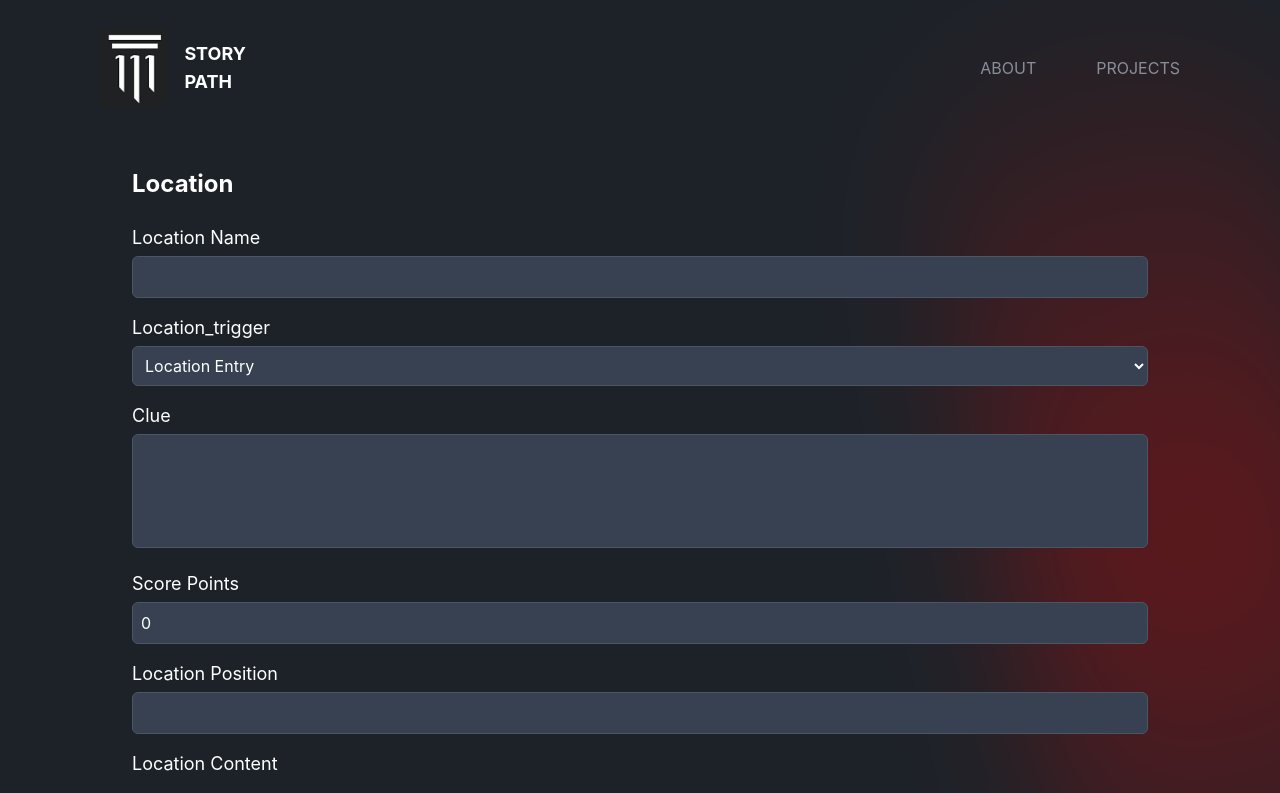
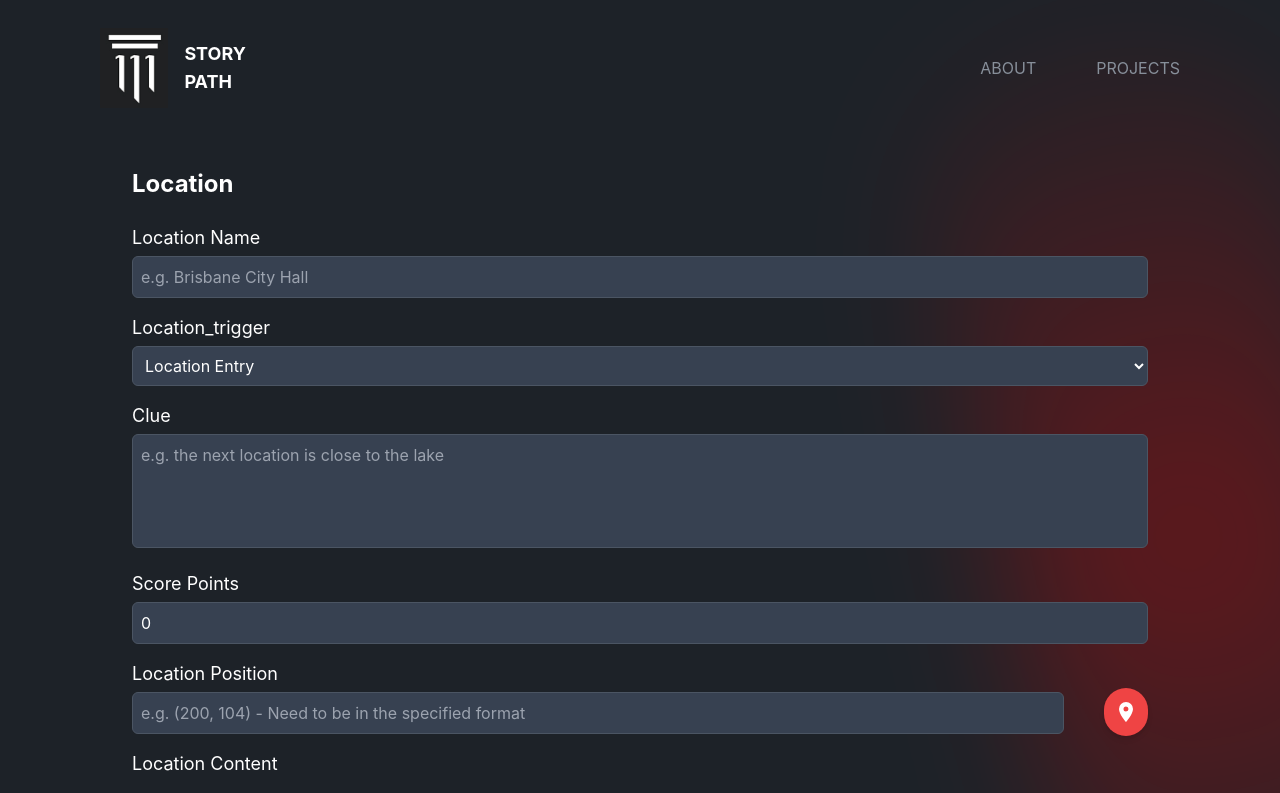
Before and after one commit to BillyBooglyBob/story-path-web, a React (Vite) app: page /project/1/location/add/1 in a window 1280 px wide. Shown: the top 793 px of the page. Built offline with nearby package versions, Linux system fonts and the light colour scheme.

Commit message:
Added location coordinate selection by map

```diff
--- /dev/null
+++ b/src/components/FormElements/LocationInput/LocationInput.tsx
@@ -0,0 +1,60 @@
+import { TextInput } from "../TextInput";
+import LocationPicker from "./LocationPicker";
+
+type LocationInputType = {
+  locationPosition: string;
+  showLocationMap: boolean;
+  handleMapClose: () => void;
+  handleMapOpen: () => void;
+  handleChange: (
+    e: React.ChangeEvent<
+      HTMLInputElement | HTMLTextAreaElement | HTMLSelectElement
+    >
+  ) => void;
+  handleLocationChange: (lat: number, log: number) => void;
+};
+
+const LocationInput = ({
+  locationPosition,
+  showLocationMap,
+  handleChange,
+  handleMapOpen,
+  handleMapClose,
+  handleLocationChange,
+}: LocationInputType) => {
+  return (
+    <div className="flex justify-between gap-10">
+      <TextInput
+        label="Location Position"
+        name="location_position"
+        value={locationPosition}
+        placeholder="e.g. (200, 104) - Need to be in the specified format"
+        onChange={handleChange}
+      />
+      <button
+        type="button"
+        className="mt-7 w-12 h-12 bg-red-500 text-white rounded-full flex items-center justify-center shadow-md hover:bg-red-600"
+        onClick={handleMapOpen}
+      >
+        <svg
+          xmlns="http://www.w3.org/2000/svg"
+          fill="currentColor"
+          className="w-6 h-6"
+          viewBox="0 0 24 24"
+        >
+          <path d="M12 2a7 7 0 00-7 7c0 5.25 7 13 7 13s7-7.75 7-13a7 7 0 00-7-7zm0 9.5a2.5 2.5 0 110-5 2.5 2.5 0 010 5z" />
+        </svg>
+      </button>
+
+      {showLocationMap && (
+        <LocationPicker
+          handleClose={handleMapClose}
+          handleLocationChange={handleLocationChange}
+          currentPosition={locationPosition}
+        />
+      )}
+    </div>
+  );
+};
+
+export default LocationInput;
--- /dev/null
+++ b/src/components/FormElements/LocationInput/LocationPicker.tsx
@@ -0,0 +1,62 @@
+// Help user select location
+
+import { MapContainer, TileLayer, Marker, useMapEvents } from "react-leaflet";
+import "leaflet/dist/leaflet.css";
+import { coordinateToNumArray } from "../../../lib/util";
+
+type LocationPickerType = {
+  handleClose: () => void;
+  handleLocationChange: (lat: number, log: number) => void;
+  currentPosition: string;
+};
+
+const LocationPicker = ({
+  handleClose,
+  handleLocationChange,
+  currentPosition,
+}: LocationPickerType) => {
+  // Default position when no position selected
+  const defaultPositon: [number, number] = [-27.4701442, 153.02413701];
+
+  // Component to handle map clicks
+  const LocationMarker = () => {
+    useMapEvents({
+      click(event) {
+        handleLocationChange(event.latlng.lat, event.latlng.lng);
+      },
+    });
+    return currentPosition ? (
+      <Marker position={coordinateToNumArray(currentPosition)} />
+    ) : null;
+  };
+
+  return (
+    <div className="fixed inset-0 flex items-center justify-center bg-black bg-opacity-50 z-50">
+      <div className="bg-white p-7 rounded flex flex-col items-center w-[50rem] h-full relative">
+        <button
+          className="text-black absolute top-2 right-2"
+          onClick={handleClose}
+        >
+          X
+        </button>
+        <MapContainer
+          center={
+            currentPosition
+              ? coordinateToNumArray(currentPosition)
+              : defaultPositon
+          } // Default center
+          zoom={15} // Default zoom level
+          className="h-full w-full"
+        >
+          <TileLayer
+            url="https://{s}.tile.openstreetmap.org/{z}/{x}/{y}.png"
+            attribution='&copy; <a href="https://www.openstreetmap.org/copyright">OpenStreetMap</a> contributors'
+          />
+          <LocationMarker />
+        </MapContainer>
+      </div>
+    </div>
+  );
+};
+
+export default LocationPicker;
--- a/src/components/FormElements/TextArea.tsx
+++ b/src/components/FormElements/TextArea.tsx
@@ -2,10 +2,11 @@ type TextAreaProps = {
   label: string;
   name: string;
   value: string;
+  placeholder: string;
   onChange: (e: React.ChangeEvent<HTMLTextAreaElement>) => void;
 };
 
-export function TextArea({ label, name, value, onChange }: TextAreaProps) {
+export function TextArea({ label, name, value, placeholder, onChange }: TextAreaProps) {
   return (
     <div className="mb-4">
       <label htmlFor={name} className="block text-lg mb-1">{label}</label>
@@ -14,6 +15,7 @@ export function TextArea({ label, name, value, onChange }: TextAreaProps) {
         name={name}
         value={value}
         onChange={onChange}
+        placeholder={placeholder}
         rows={4}
         className="w-full p-2 bg-gray-700 border border-gray-600 rounded-md resize-none"
       />
--- a/src/components/FormElements/TextInput.tsx
+++ b/src/components/FormElements/TextInput.tsx
@@ -3,6 +3,7 @@ type TextInputProps = {
   label: string;
   name: string;
   value: string;
+  placeholder: string;
   onChange: (e: React.ChangeEvent<HTMLInputElement>) => void;
 };
 
@@ -11,11 +12,11 @@ export function TextInput({
   label,
   name,
   value,
+  placeholder,
   onChange,
 }: TextInputProps) {
-  console.log("TextInput", value);
   return (
-    <div className="mb-4">
+    <div className="mb-4 w-full">
       <label htmlFor={name} className="block text-lg mb-1">
         {label}
       </label>
@@ -25,6 +26,7 @@ export function TextInput({
         name={name}
         value={value}
         onChange={onChange}
+        placeholder={placeholder}
         className="w-full p-2 bg-gray-700 border border-gray-600 rounded-md"
       />
     </div>
--- a/src/lib/util.ts
+++ b/src/lib/util.ts
@@ -1,16 +1,14 @@
-export const locationCoordinateDecimalTrimming = (coordinate: String) => {
+// Given coordinate of the form "(1244, 134)"
+// Restrict the deciamls for each num to be at most 6
+export const locationCoordinateDecimalTrimming = (coordinate: String): String => {
   if (coordinate == "" || coordinate == null || coordinate == undefined)
     return "";
 
   const coords = coordinate.split(",");
 
-  console.log("Coords", coords);
   const truncatedCoords = coords
     .map((coord) => {
       const coordArray = coord.split(".");
-
-      console.log("Coord Array", coordArray);
-      // For coordinates with no decimals
 
       // If coord is a whole number with no decimal places, return immdiately
       if (coordArray.length == 1) return coordArray;
@@ -26,3 +24,17 @@ export const locationCoordinateDecimalTrimming = (coordinate: String) => {
   // 6 decimal points
   return truncatedCoords + (truncatedCoords.slice(-1) == ")" ? "" : ")");
 };
+
+// Given coordinate in the form "(1234, 1343)"
+// Split it into an array of two numbers, e.g. [1234, 1243]
+export const coordinateToNumArray = (coordinate: String): [number, number] => {
+  const coords = coordinate.split(",");
+
+  // Get rid of "("
+  const lat = Number(coords[0].slice(1));
+
+  // Get rid of ")"
+  const log = Number(coords[1].slice(0, -1));
+
+  return [lat, log];
+};
--- a/src/pages/Location/LocationForm.tsx
+++ b/src/pages/Location/LocationForm.tsx
@@ -9,6 +9,7 @@ import Form from "../../components/FormElements/Form";
 import { useNavigate, useParams } from "react-router-dom";
 import FormButton from "../../components/FormElements/FormButton";
 import TextEditor from "../../components/TextEditor/TextEditor";
+import LocationInput from "../../components/FormElements/LocationInput/LocationInput";
 
 type LocationFormProp = {
   initialData?: ProjectLocation;
@@ -22,6 +23,9 @@ export default function LocationForm({
   const navigate = useNavigate();
   const USERNAME: string = import.meta.env.VITE_USERNAME;
   const { projectId } = useParams();
+
+  // Show the location map to select the coordinate
+  const [showLocationMap, setShowLocationMap] = useState(false);
 
   const [formData, setFormData] = useState<ProjectLocation>({
     location_name: "",
@@ -53,12 +57,31 @@ export default function LocationForm({
     }));
   };
 
+  // Handle change to location
+  const handleLocationchange = (lat: number, log: number) => {
+    const newLocation = `(${lat},${log})`;
+    setFormData((prevFormData) => ({
+      ...prevFormData,
+      location_position: newLocation,
+    }));
+  };
+
   // Handle change to text editor
   const handleEditorChange = (content: string) => {
     setFormData((prevFormData) => ({
       ...prevFormData,
       location_content: content,
     }));
+  };
+
+  // Handle opening of the map
+  const handleMapOpen = () => {
+    setShowLocationMap(true);
+  };
+
+  // Handle closing of the map
+  const handleMapClose = () => {
+    setShowLocationMap(false);
   };
 
   // Handle submission of the form
@@ -80,6 +103,7 @@ export default function LocationForm({
         label="Location Name"
         name="location_name"
         value={formData.location_name}
+        placeholder="e.g. Brisbane City Hall"
         onChange={handleChange}
       />
 
@@ -107,6 +131,7 @@ export default function LocationForm({
         label="Clue"
         name="clue"
         value={formData.clue ? formData.clue : ""}
+        placeholder="e.g. the next location is close to the lake"
         onChange={handleChange}
       />
 
@@ -114,15 +139,18 @@ export default function LocationForm({
         type="number"
         label="Score Points"
         name="score_points"
+        placeholder="0"
         value={String(formData.score_points)}
         onChange={handleChange}
       />
 
-      <TextInput
-        label="Location Position"
-        name="location_position"
-        value={formData.location_position}
-        onChange={handleChange}
+      <LocationInput
+        locationPosition={formData.location_position}
+        handleLocationChange={handleLocationchange}
+        handleMapOpen={handleMapOpen}
+        handleMapClose={handleMapClose}
+        showLocationMap={showLocationMap}
+        handleChange={handleChange}
       />
 
       <TextEditor
@@ -148,8 +176,6 @@ export default function LocationForm({
       </div>
 
       {mutation.isError && <p>Error: {mutation.error.message}</p>}
-
-
     </Form>
   );
 }
--- a/src/pages/Project/ProjectForm.tsx
+++ b/src/pages/Project/ProjectForm.tsx
@@ -81,24 +81,28 @@ export default function ProjectForm({
         label="Title"
         name="title"
         value={formData.title}
+        placeholder={"e.g. Brisbane tour"}
         onChange={handleChange}
       />
       <TextArea
         label="Description"
         name="description"
         value={formData.description}
+        placeholder="e.g. A tresure hunt around Brisbane"
         onChange={handleChange}
       />
       <TextArea
         label="Instructions"
         name="instructions"
         value={formData.instructions}
+        placeholder="e.g. Go around the city and scan QR codes"
         onChange={handleChange}
       />
       <TextArea
         label="Initial Clue"
         name="initial_clue"
         value={formData.initial_clue ? formData.initial_clue : ""}
+        placeholder="e.g. Go to the city hall"
         onChange={handleChange}
       />
       <SelectInput
```
